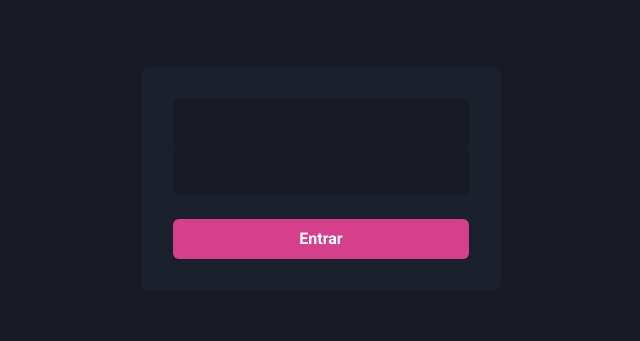
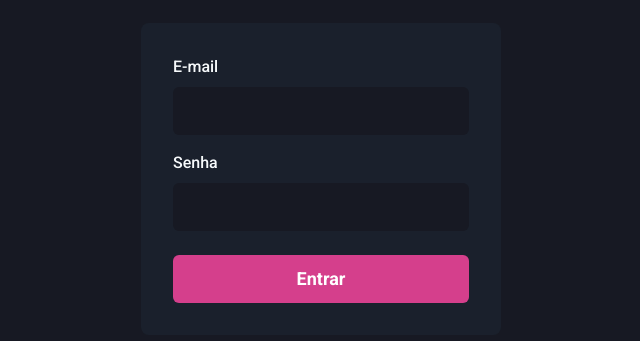
Before and after one commit to gyuu-neves/ignite_chapterIV, a Next.js app: page / in a window 1280 px wide. Shown: the part 221-562 px from the top of the page, without its empty margins (319-959 px from the left). Built offline with nearby package versions, Linux system fonts and the light colour scheme.

Commit message:
input component

```diff
--- /dev/null
+++ b/src/components/Form/Input.tsx
@@ -0,0 +1,29 @@
+import { FormControl, Input as ChakraInput, FormLabel, InputProps as ChakraInputProps } from '@chakra-ui/react'
+
+interface InputProps extends ChakraInputProps {
+  name: string,
+  label?: string,
+}
+
+export function Input ({ name, label, ...rest }: InputProps) {
+    return(
+      <>
+        <FormControl>
+          { !!label && <FormLabel htmlFor={name}>{label}</FormLabel> }
+          <ChakraInput
+            name={name}
+            id={name}
+            type="email"
+            focusBorderColor="pink.500"
+            bgColor="gray.900"
+            variant="filled"
+            _hover={{
+            bgColor: 'gray.900'
+            }}
+            size="lg"
+            {...rest}
+          />
+        </FormControl>
+      </>
+    )
+}
--- a/src/pages/index.tsx
+++ b/src/pages/index.tsx
@@ -1,6 +1,8 @@
-import { Flex, Input, Button } from '@chakra-ui/react'
+import { Flex, Button, Stack } from '@chakra-ui/react'
+import { Input } from '../components/Form/Input'
 
-export default function Home() {
+
+export default function SignIn() {
   return (
     <Flex
     w="100wh"
@@ -17,30 +19,12 @@
         borderRadius="8"
         flexDir="column"
         >
-          <Input
-            name="email"
-            type="email"
-            focusBorderColor="pink.500"
-            bgColor="gray.900"
-            variant="filled"
-            _hover={{
-              bgColor: 'gray.900'
-            }}
-            size="lg"
-          />
-          <Input
-            name="password"
-            type="password"
-            focusBorderColor="pink.500"
-            bgColor="gray.900"
-            variant="filled"
-            _hover={{
-              bgColor: 'gray.900'
-            }}
-            size="lg"
-          />
+          <Stack spacing="4">
+           <Input name="email" type="email" label="E-mail" />
+           <Input name="password" type="password" label="Senha" />
+          </Stack>
 
-          <Button type="submit" mt="6" colorScheme="pink">Entrar</Button>
+          <Button type="submit" mt="6" colorScheme="pink" size="lg">Entrar</Button>
       </Flex>
     </Flex>
   )
```
